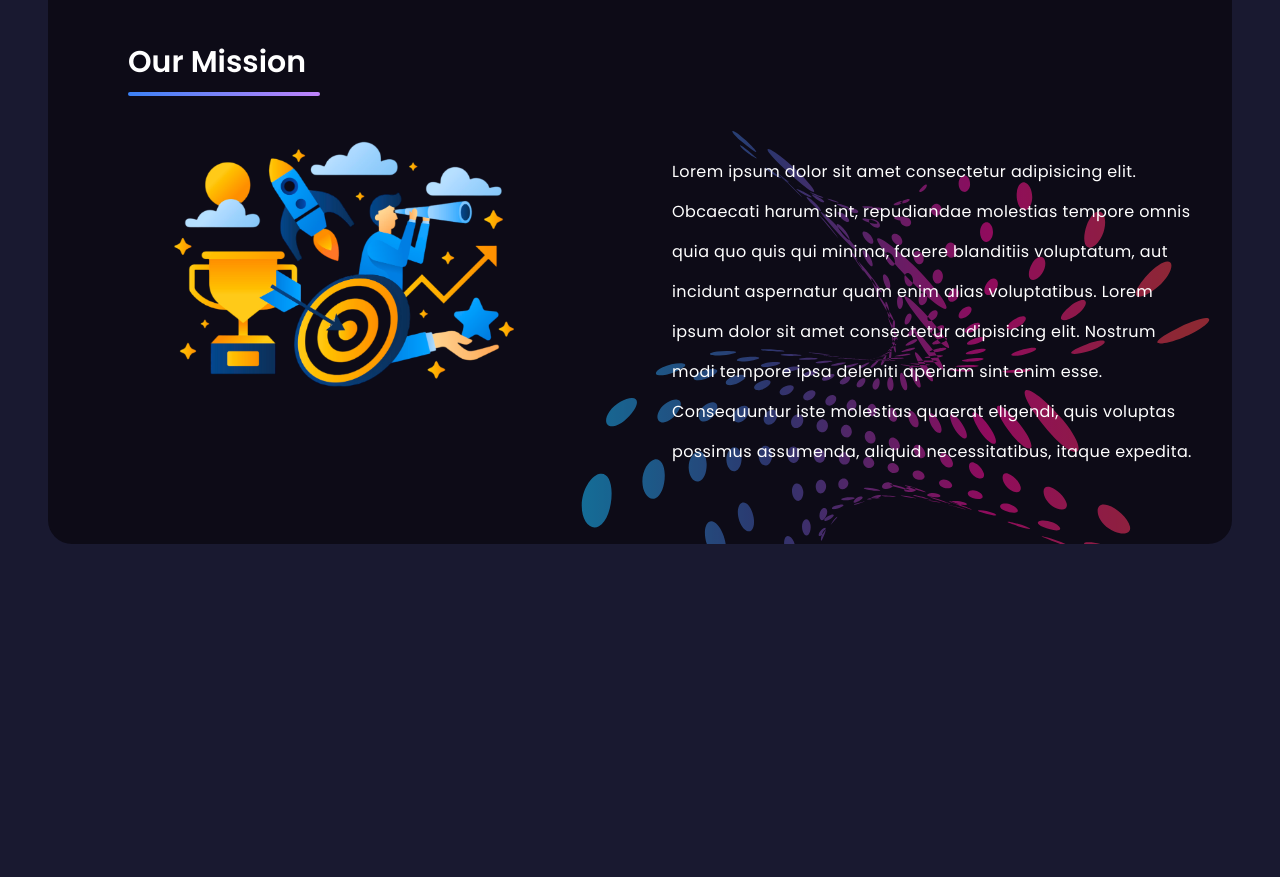
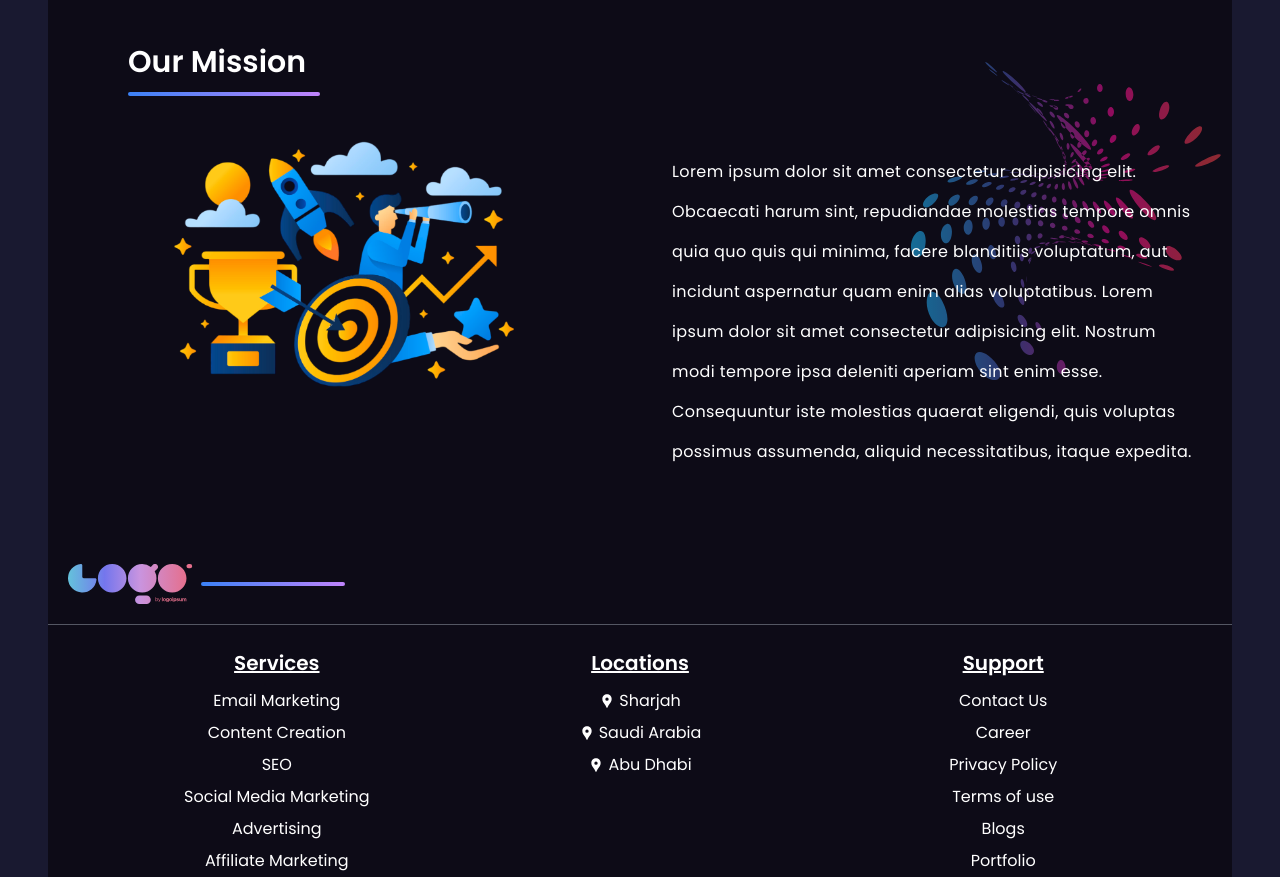
Before and after one commit to Abhinavabhi123/Digital-Marketing-Web, a React (Vite) app: page /about-us in a window 1280 px wide. Shown: the part 1920-2797 px from the top of the page. Before the commit the page ends 2512 px from the top, so only its background shows below. Built offline with nearby package versions, Linux system fonts and the light colour scheme.

Commit message:
complete footer area

```diff
--- a/src/Components/AboutUs/AboutBanner.jsx
+++ b/src/Components/AboutUs/AboutBanner.jsx
@@ -98,7 +98,7 @@ export default function AboutBanner() {
           <div className="h-1 w-48 bg-gradient-to-r from-blue-500 to bg-purple-400 rounded-md"></div>
         </div>
         <div className="w-full h-[80%] bg-transparent flex flex-col md:flex-row flex-wrap">
-        <img src={dots} alt="image" className="absolute hidden md:block right-0 opacity-60" />
+        <img src={dots} alt="image" className="absolute hidden w-1/3 md:block right-0 top-1/2 -translate-y-1/2 opacity-60" />
           <div className="w-full h-full md:w-1/2 bg-transparent px-20 flex justify-center items-center">
             <img src={MarketingMission} alt="image" />
           </div>
--- /dev/null
+++ b/src/Components/Footer/Footer.jsx
@@ -0,0 +1,80 @@
+import Logo from "../../assets/logo.svg";
+import { MdLocationPin } from "react-icons/md";
+import { FaInstagram } from "react-icons/fa6";
+import { FaTwitter } from "react-icons/fa6";
+import { FaFacebookF } from "react-icons/fa6";
+import { FaLinkedinIn } from "react-icons/fa6";
+import { FaTiktok } from "react-icons/fa6";
+import FooterBackground from "../../assets/Svg/footer-background.svg"
+
+export default function Footer() {
+  return (
+    <div className="w-full min-h-[30rem] bg-transparent">
+      {/* Top section */}
+      <div className="p-5 flex items-center gap-2 border-b border-gray-400/50">
+        <img src={Logo} alt="logo" className="w-20 md:w-auto" />
+        <div className="h-[0.1rem] md:h-1 w-20 md:w-36 bg-gradient-to-r from-blue-500 to bg-purple-400 rounded-md"></div>
+      </div>
+      {/* Middle section */}
+      <div className="w-full h-[80%] bg-transparent flex flex-col md:flex-row md:flex-wrap gap-2 justify-center">
+        {/* left section */}
+        <div className="w-full md:w-[30%] h-full bg-yellow-400x ">
+          <div className="w-full h-full bg-transparent space-y-3 flex flex-col items-center py-6" data-aos="fade-up">
+            <p className="text-xl font-semibold underline">Services</p>
+            <ul className="space-y-2 flex flex-col items-center">
+              <li className="cursor-pointer text-sm md:text-base">Email Marketing</li>
+              <li className="cursor-pointer text-sm md:text-base">Content Creation</li>
+              <li className="cursor-pointer text-sm md:text-base">SEO</li>
+              <li className="cursor-pointer text-sm md:text-base">Social Media Marketing </li>
+              <li className="cursor-pointer text-sm md:text-base">Advertising</li>
+              <li className="cursor-pointer text-sm md:text-base">Affiliate Marketing</li>
+              <li className="cursor-pointer text-sm md:text-base">Digital Analysis</li>
+              <li className="cursor-pointer text-sm md:text-base">Video Marketing</li>
+              <li className="cursor-pointer text-sm md:text-base">Influencer Marketing</li>
+            </ul>
+          </div>
+        </div>
+        {/* Middle section */}
+        <div className="w-full md:w-[30%] h-full bg-transparent ">
+          <div className="w-full h-full bg-transparent space-y-3 flex flex-col items-center py-6 " data-aos="fade-up">
+            <p className="text-xl font-semibold underline">Locations</p>
+            <ul className="space-y-2 flex flex-col items-center">
+              <li className="flex items-center gap-1 cursor-pointer"><MdLocationPin/><p className="cursor-pointer text-sm md:text-base">Sharjah </p></li>
+              <li className="flex items-center gap-1 cursor-pointer"><MdLocationPin/><p className="cursor-pointer text-sm md:text-base">Saudi Arabia</p></li>
+              <li className="flex items-center gap-1 cursor-pointer"><MdLocationPin/><p className="cursor-pointer text-sm md:text-base">Abu Dhabi</p></li>
+
+            </ul>
+          </div>
+        </div>
+        {/* right section */}
+        <div className="w-full md:w-[30%] h-full bg-transparent ">
+          <div className="w-full h-full bg-transparent space-y-3 flex flex-col items-center py-6 " data-aos="fade-up">
+            <p className="text-xl font-semibold underline">Support</p>
+            <ul className="space-y-2 flex flex-col items-center">
+              <li className="cursor-pointer text-sm md:text-base">Contact Us</li>
+              <li className="cursor-pointer text-sm md:text-base">Career</li>
+              <li className="cursor-pointer text-sm md:text-base"> Privacy Policy</li>
+              <li className="cursor-pointer text-sm md:text-base"> Terms of use</li>
+              <li className="cursor-pointer text-sm md:text-base">Blogs</li>
+              <li className="cursor-pointer text-sm md:text-base">Portfolio</li>
+              <li className="cursor-pointer text-sm md:text-base">Testimonial</li>
+            </ul>
+          </div>
+        </div>
+      </div>
+      <div className="flex justify-center py-6 px-6">
+        <p className="text-xs text-gray-400 text-center">At [Your Website Name], we prioritize the privacy of our visitors. This Privacy Policy document outlines the types of personal information that is received and collected by [Your Website Name] and how it is used.</p>
+      </div>
+      <div className="flex justify-center gap-6 py-4">
+        <FaInstagram/>
+        <FaTwitter/>
+        <FaFacebookF/>
+        <FaLinkedinIn/>
+        <FaTiktok/>
+      </div>
+      <div className="flex justify-center">
+        <img src={FooterBackground} alt="image" className="h-12"/>
+      </div>
+    </div>
+  );
+}
--- a/src/Components/index.js
+++ b/src/Components/index.js
@@ -6,4 +6,5 @@ export {default as HomePageAbout} from "./About/HomePageAbout";
 export {default as HomePageServices} from "./Service/HomePageServices";
 export {default as ExperienceCounter} from "./Experience/ExperienceCounter";
 
-export {default as AboutBanner} from "./AboutUs/AboutBanner"
+export {default as AboutBanner} from "./AboutUs/AboutBanner";
+export {default as Footer} from "./Footer/Footer"
--- a/src/Pages/AboutUsPage.jsx
+++ b/src/Pages/AboutUsPage.jsx
@@ -1,4 +1,4 @@
-import { AboutBanner, Header } from "../Components";
+import { AboutBanner, ContactFooter, Footer, Header } from "../Components";
 
 
 export default function AboutUsPage() {
@@ -6,6 +6,8 @@ export default function AboutUsPage() {
     <div className="w-full min-h-[100vh] bg-bg-color rounded-3xl ">
       <Header/>
       <AboutBanner/>
+      <ContactFooter />
+      <Footer/>
     </div>
   )
 }
--- a/src/Pages/HomePage.jsx
+++ b/src/Pages/HomePage.jsx
@@ -1,4 +1,4 @@
-import { ContactFooter, ExperienceCounter, Header, HomePageAbout, HomePageBanner, HomePageServices } from "../Components";
+import { ContactFooter, ExperienceCounter, Footer, Header, HomePageAbout, HomePageBanner, HomePageServices } from "../Components";
 
 
 export default function HomePage() {
@@ -11,6 +11,7 @@ export default function HomePage() {
       <HomePageServices/>
       <ExperienceCounter/>
       <ContactFooter />
+      <Footer/>
     </div>
   );
 }
```
Also changed, not shown: src/assets/Svg/footer-background.svg (added).
